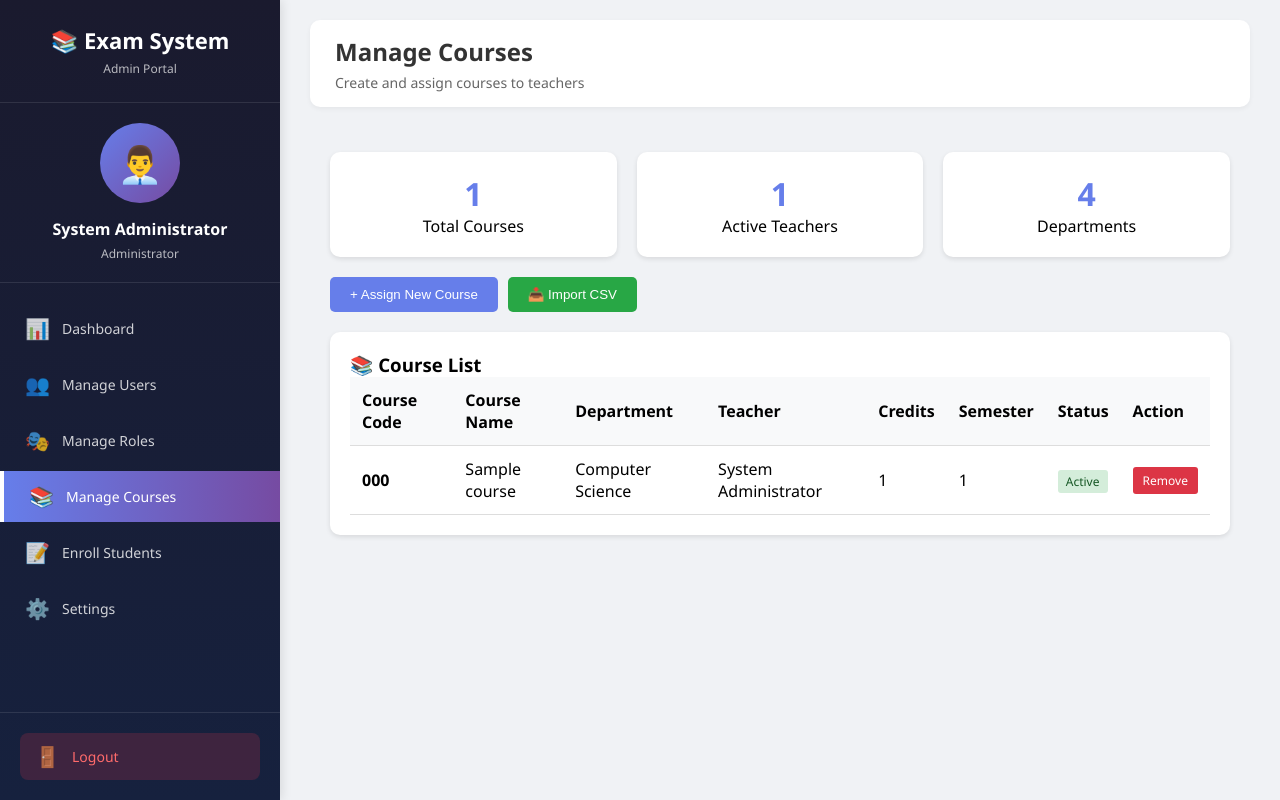
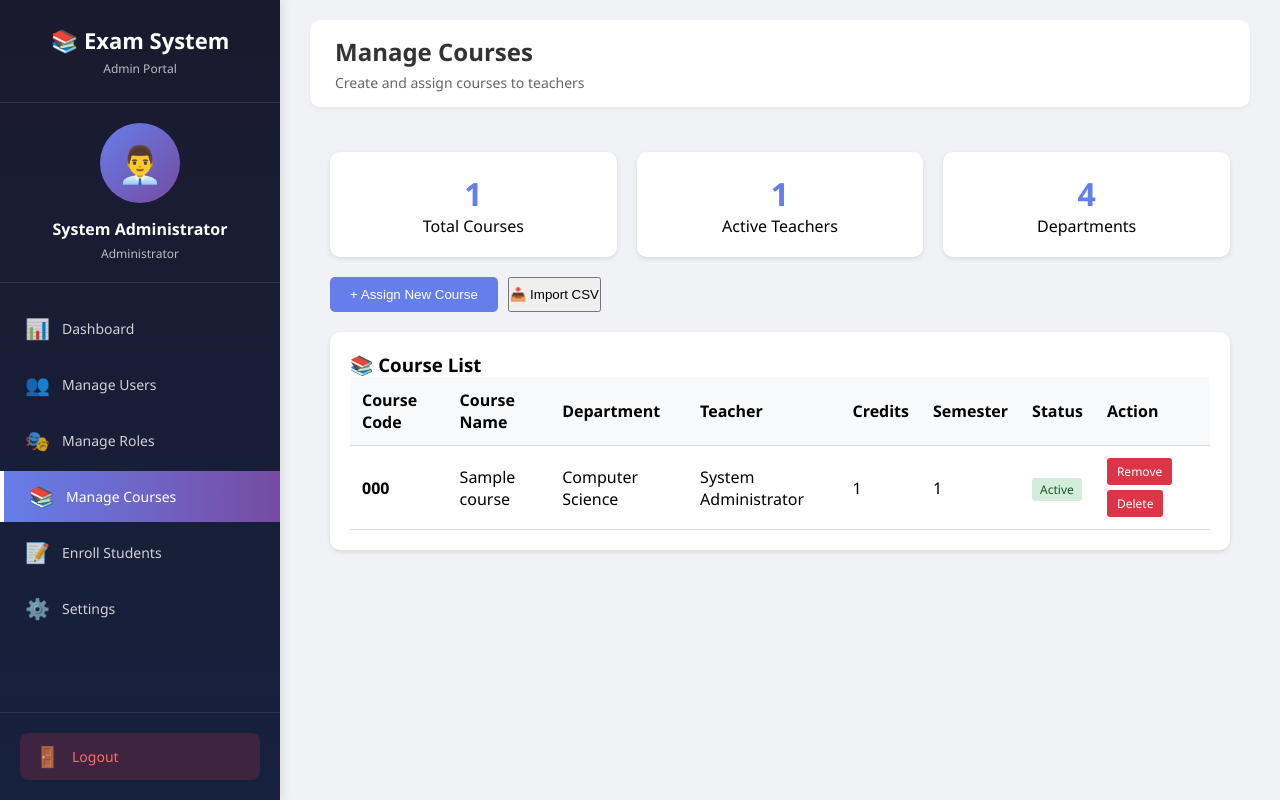
Before and after one commit to guyodika6891-lgtm/Online-Examination-system, a PHP site: page /online_exam_system/admin/manage_courses.php in a window 1280 px wide. Run offline with PHP 8.4, Linux system fonts and the light colour scheme; a user stored in the database is signed in; data comes from the database, SQL or seed files in the repository; tables that the repository leaves empty hold one stand-in row (values such as "Sample post").

Commit message:
Add course deletion functionality with confirmation

```diff
--- a/admin/manage_courses.php
+++ b/admin/manage_courses.php
@@ -174,6 +174,30 @@ if(isset($_GET['remove']) && isset($_GET['course_id'])) {
     logActivity($pdo, $admin_id, 'course_removed', "Removed course ID: $course_id");
 }
 
+// Handle course deletion (NEW)
+if(isset($_GET['delete']) && isset($_GET['course_id'])) {
+    $course_id = (int)$_GET['course_id'];
+
+    try {
+        // Check if course exists and get course code for logging
+        $stmt = $pdo->prepare("SELECT course_code FROM courses WHERE id = ?");
+        $stmt->execute([$course_id]);
+        $course = $stmt->fetch();
+
+        if($course) {
+            // Delete the course permanently
+            $stmt = $pdo->prepare("DELETE FROM courses WHERE id = ?");
+            $stmt->execute([$course_id]);
+            $message = "Course '{$course['course_code']}' has been permanently deleted!";
+            logActivity($pdo, $admin_id, 'course_deleted', "Permanently deleted course ID: $course_id");
+        } else {
+            $error = "Course not found!";
+        }
+    } catch(PDOException $e) {
+        $error = "Failed to delete course: " . $e->getMessage();
+    }
+}
+
 // Get all teachers
 $stmt = $pdo->prepare("SELECT id, username, full_name, department FROM users WHERE role = 'teacher' AND status = 'active'");
 $stmt->execute();
@@ -204,9 +228,9 @@ $courses = $stmt->fetchAll();
         .container { max-width: 1200px; margin: 0 auto; padding: 20px; }
         .card { background: white; border-radius: 10px; padding: 20px; margin-bottom: 20px; box-shadow: 0 2px 5px rgba(0,0,0,0.1); }
         .btn-primary { background: #667eea; color: white; padding: 10px 20px; border: none; border-radius: 5px; cursor: pointer; }
-        .btn-success { background: #28a745; color: white; padding: 10px 20px; border: none; border-radius: 5px; cursor: pointer; }
         .btn-danger { background: #dc3545; color: white; padding: 5px 10px; border: none; border-radius: 3px; cursor: pointer; font-size: 12px; text-decoration: none; display: inline-block; }
-        .btn-info { background: #17a2b8; color: white; padding: 8px 15px; border: none; border-radius: 5px; cursor: pointer; font-size: 13px; }
+        .btn-danger-delete { background: #dc3545; color: white; padding: 5px 10px; border: none; border-radius: 3px; cursor: pointer; font-size: 12px; text-decoration: none; display: inline-block; }
+        .btn-danger-delete:hover { background: #c82333; }
         table { width: 100%; border-collapse: collapse; }
         th, td { padding: 12px; text-align: left; border-bottom: 1px solid #ddd; }
         th { background: #f8f9fa; }
@@ -228,6 +252,7 @@ $courses = $stmt->fetchAll();
         .btn-group { display: flex; gap: 10px; flex-wrap: wrap; margin-bottom: 20px; }
         .csv-format { background: #f8f9fa; padding: 10px; border-radius: 5px; margin: 10px 0; font-size: 14px; }
         .csv-format code { background: #e9ecef; padding: 2px 5px; border-radius: 3px; }
+        .action-buttons { display: flex; gap: 5px; flex-wrap: wrap; }
     </style>
 </head>
 <body>
@@ -295,9 +320,13 @@ $courses = $stmt->fetchAll();
                                 <td><?php echo $course['semester']; ?></td>
                                 <td><span class="badge badge-<?php echo $course['status']; ?>"><?php echo ucfirst($course['status']); ?></span></td>
                                 <td>
-                                    <?php if($course['teacher_id']): ?>
-                                        <a href="?remove=1&course_id=<?php echo $course['id']; ?>" class="btn-danger" onclick="return confirm('Remove this course?')">Remove</a>
-                                    <?php endif; ?>
+                                    <div class="action-buttons">
+                                        <?php if($course['teacher_id']): ?>
+                                            <a href="?remove=1&course_id=<?php echo $course['id']; ?>" class="btn-danger" onclick="return confirm('Remove this course? (Set to inactive)')">Remove</a>
+                                        <?php endif; ?>
+                                        <!-- NEW: Delete button for all courses -->
+                                        <a href="?delete=1&course_id=<?php echo $course['id']; ?>" class="btn-danger-delete" onclick="return confirm('Permanently delete this course? This action cannot be undone!')">Delete</a>
+                                    </div>
                                 </td>
                             </tr>
                             <?php endforeach; ?>
```
